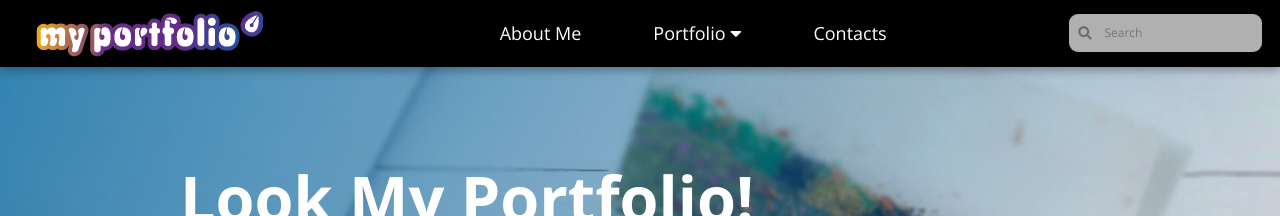
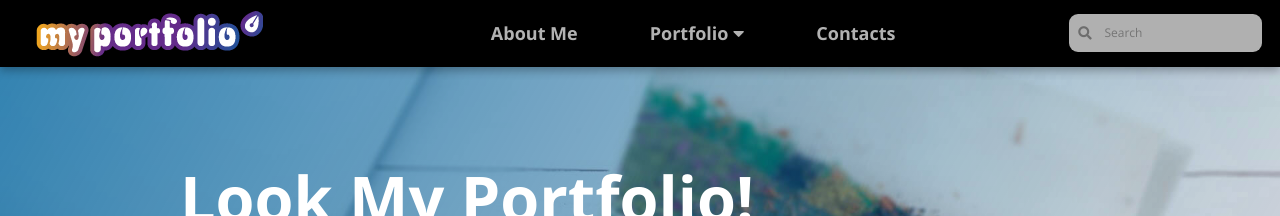
Before and after one commit to LiliyaMilanova/myportfolio, a Jekyll site: the page built from index.html, in a window 1280 px wide. Shown: the top 216 px of the page. Built offline with Jekyll 4.4.1, drawn with Linux system fonts in a browser that asks for light colours; nearby versions of some CDN libraries.

Commit message:
Update navigation.css

```diff
--- a/css/navigation.css
+++ b/css/navigation.css
@@ -46,8 +46,9 @@ nav.main li {
 
 nav.main ul li a {
     display: block;
-    color: rgb(255, 255, 255);
+    color: rgb(178, 178, 178);
     text-decoration: none;
+    font-weight: bold;
     padding-left: 3rem;
     border: solid transparent;
     border-width: 0.5rem 0;
@@ -55,7 +56,8 @@ nav.main ul li a {
 
 nav.main li:hover > a,
 nav.main a:hover {
-    color: rgb(155, 45, 189);
+    color: rgb(255, 255, 255);
+    transition-duration: 0.1s;
 }
 
 
```
